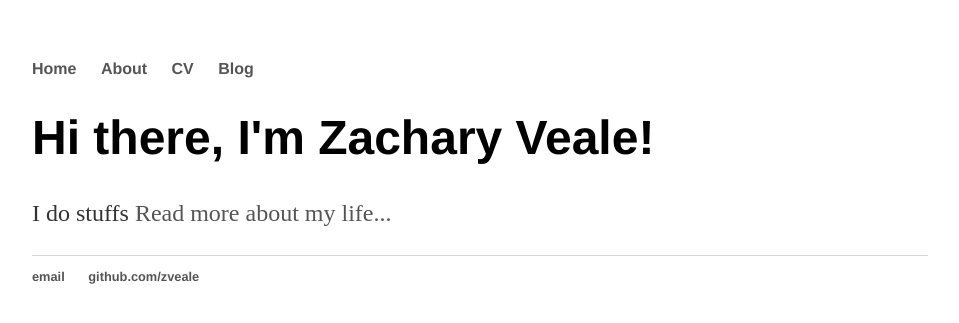
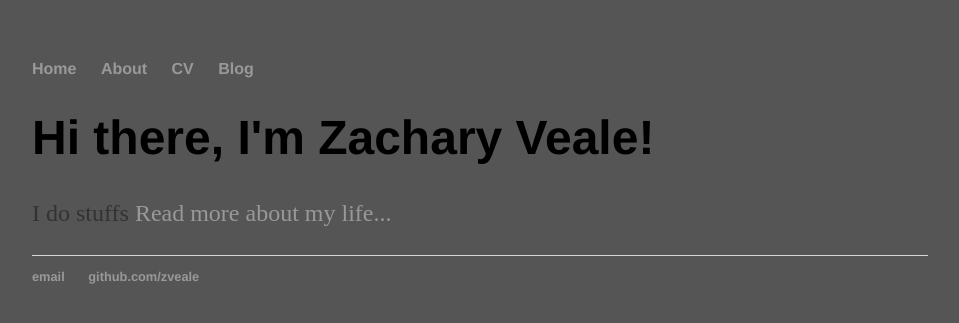
Before and after one commit to zveale/zveale.github.io, a Jekyll site: the page built from index.html, in a window 1280 px wide. Shown: the top 323 px of the page, without its empty margins (160-1119 px from the left). Built offline with Jekyll 4.4.1, drawn with Linux system fonts in a browser that asks for light colours.

Commit message:
Update main.css

```diff
--- a/css/main.css
+++ b/css/main.css
@@ -1,4 +1,5 @@
 body {
+    background-color:#555;
     margin: 60px auto;
     width: 70%;
 }
@@ -14,7 +15,7 @@ nav ul li, footer ul li {
 }
 a {
     text-decoration: none;
-    color: #555;
+    color: #999;
 }
 a:hover {
     text-decoration: underline;
```
